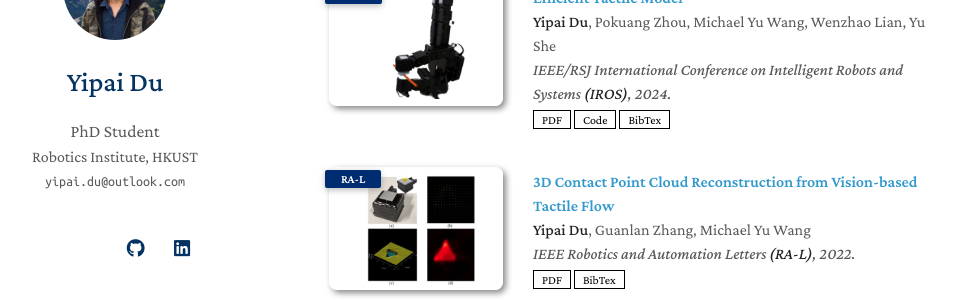
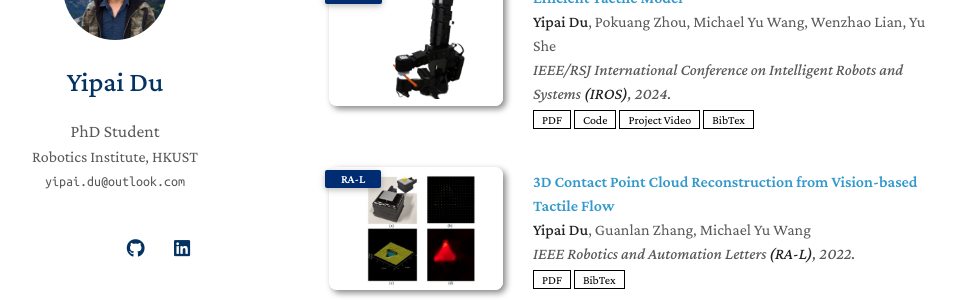
Before and after one commit to duyipai/duyipai.github.io, a Jekyll site: the page built from index.md, in a window 1280 px wide and 900 px high, scrolled down 1067 px. Shown: the part 148-448 px from the top of the window, without its empty margins (161-1117 px from the left). Built offline with Jekyll 4.4.1, drawn with Linux system fonts in a browser that asks for light colours; nearby versions of some CDN libraries; a style sheet for code colours, icons or effects is not loaded; our own code applies the rules of GitHub Pages for plain Markdown files.

Commit message:
try adding video

```diff
--- a/_includes/publications.md
+++ b/_includes/publications.md
@@ -30,6 +30,9 @@
       {% if link.page %}
       <a href="{{ link.page }}" class="btn btn-sm z-depth-0" role="button" target="_blank" style="font-size:12px;">Project Page</a>
       {% endif %}
+      {% if link.video %}
+      <a href="{{ link.video }}" class="btn btn-sm z-depth-0" role="button" target="_blank" style="font-size:12px;">Project Video</a>
+      {% endif %}
       {% if link.bibtex %}
       <a href="{{ link.bibtex }}" class="btn btn-sm z-depth-0" role="button" target="_blank" style="font-size:12px;">BibTex</a>
       {% endif %}
```
